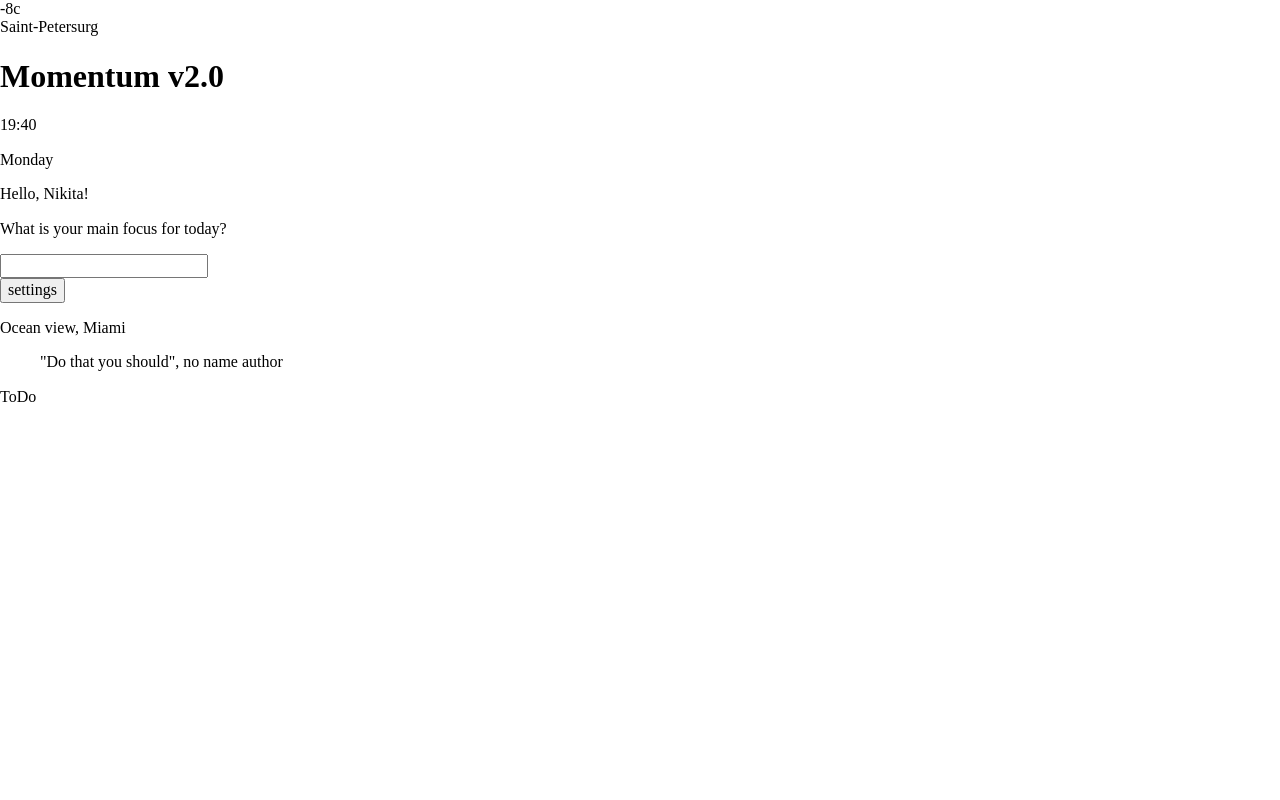
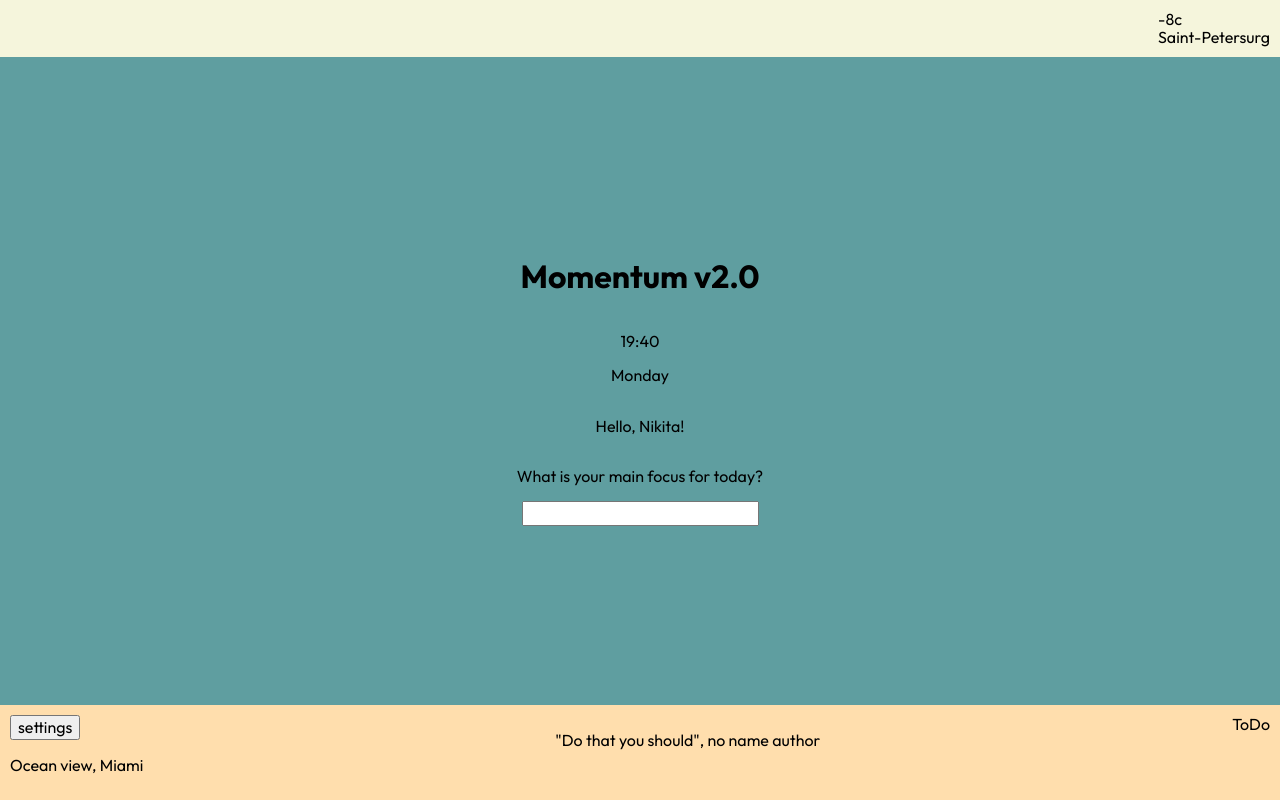
Before and after one commit to spbtne/conduit, an Angular app: page / in a window 1280 px wide. Built offline with nearby package versions, Linux system fonts and the light colour scheme.

Commit message:
add: styles

```diff
--- a/src/app/app.component.html
+++ b/src/app/app.component.html
@@ -1,11 +1,11 @@
 <div class="main-wrapper">
-  <header class="weather">
-    <div class="weather-wrapper">
+  <header class="weather container">
+    <div class="weather__curent-location">
       <div class="weather__temprature">-8c</div>
       <div class="weather__city">Saint-Petersurg</div>
     </div>
   </header>
-  <main class="main-content">
+  <main class="main-content container">
     <h1>Momentum v2.0</h1>
     <div class="date">
       <p class="date__time">19:40</p>
@@ -19,7 +19,7 @@
       <input type="text" name="dayFocus" id="todayFocus" />
     </div>
   </main>
-  <footer class="main-footer">
+  <footer class="main-footer container">
     <div class="bg-description">
       <button>settings</button>
       <p class="bg__info">Ocean view, Miami</p>
--- a/src/app/app.component.scss
+++ b/src/app/app.component.scss
@@ -0,0 +1,40 @@
+.main {
+  &-wrapper {
+    min-width: 600px;
+    height: 100%;
+
+    display: flex;
+    flex-direction: column;
+    align-items: center;
+  }
+
+  &-content {
+    flex-grow: 1;
+    background-color: cadetblue;
+    text-align: center;
+
+    display: flex;
+    flex-direction: column;
+    justify-content: center;
+    width: 100%;
+  }
+
+  &-footer {
+    background-color: navajowhite;
+
+    display: flex;
+    justify-content: space-between;
+    width: 100%;
+  }
+}
+
+.weather {
+  width: 100%;
+  display: flex;
+  flex-direction: row-reverse;
+  background-color: beige;
+}
+
+.container {
+  padding: 10px;
+}
--- a/src/index.html
+++ b/src/index.html
@@ -1,13 +1,18 @@
-<!doctype html>
+<!DOCTYPE html>
 <html lang="en">
-<head>
-  <meta charset="utf-8">
-  <title>AngularDashboard</title>
-  <base href="/">
-  <meta name="viewport" content="width=device-width, initial-scale=1">
-  <link rel="icon" type="image/x-icon" href="favicon.ico">
-</head>
-<body>
-  <app-root></app-root>
-</body>
+  <head>
+    <meta charset="utf-8" />
+    <title>Momentum app</title>
+    <base href="/" />
+    <meta name="viewport" content="width=device-width, initial-scale=1" />
+    <link rel="preconnect" href="https://fonts.googleapis.com" />
+    <link rel="preconnect" href="https://fonts.gstatic.com" crossorigin />
+    <link
+      href="https://fonts.googleapis.com/css2?family=Barlow:wght@400;700&family=Outfit:wght@400;600;700&display=swap"
+      rel="stylesheet"
+    />
+  </head>
+  <body>
+    <app-root></app-root>
+  </body>
 </html>
--- a/src/styles.scss
+++ b/src/styles.scss
@@ -4,6 +4,7 @@ html {
   -webkit-box-sizing: border-box;
   -moz-box-sizing: border-box;
   box-sizing: border-box;
+  font-family: "Outfit", "Barlow", sans-serif;
 }
 
 *,
@@ -13,3 +14,7 @@ html {
   -moz-box-sizing: inherit;
   box-sizing: inherit;
 }
+
+body {
+  height: 100vh;
+}
```
